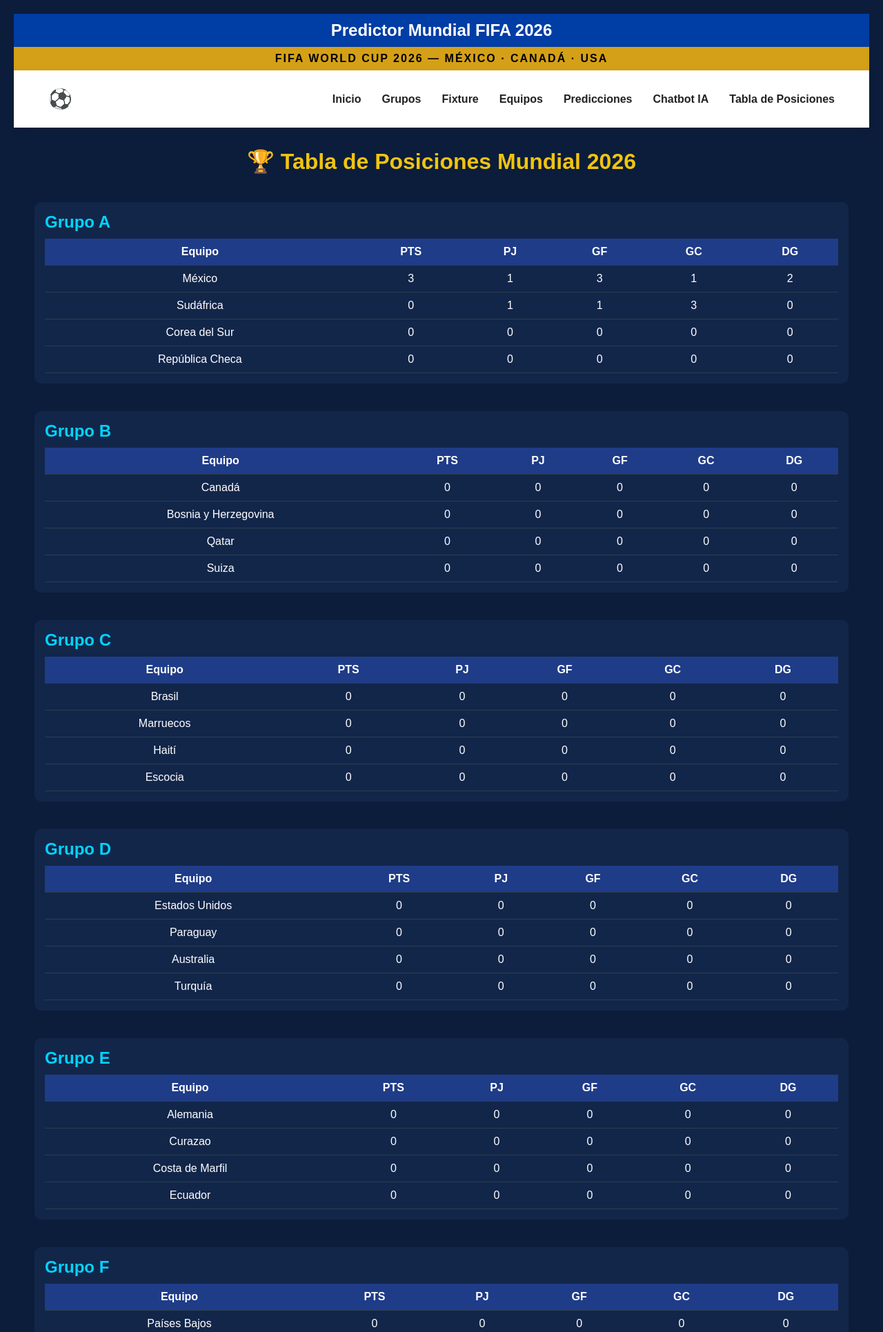
After one commit to LorenzanaL16/mundial_app, a Flask app: page /tabla in a window 1280 px wide. The commit adds this page. Shown: the top 1931 px of the page at 69% size. Run offline with Flask 3, Linux system fonts and the light colour scheme.

Commit message:
Proyecto Mundial 2026 - versión inicial

```diff
--- a/app.py
+++ b/app.py
@@ -17,31 +17,6 @@ def normalizar(texto):
 # =========================
 # DATOS DE EJEMPLO
 # =========================
-
-matches.append({
-        "date": "15 Junio 2026",
-        "location": "Los Ángeles",
-        "teamA": "México",
-        "teamB": "Argentina",
-        "eloA": 1800,
-        "eloB": 1900,
-        "probWinA": 35.4,
-        "probDraw": 25.1,
-        "probWinB": 39.5
-    }
-)
-
-matches.append({
-    "date": "20 Junio 2026",
-    "location": "Dallas",
-    "teamA": "México",
-    "teamB": "Corea del Sur",
-    "eloA": 1800,
-    "eloB": 1750,
-    "probWinA": 40,
-    "probDraw": 30,
-    "probWinB": 30
-})
 
 grupos = {
     "Grupo A": [
@@ -138,36 +113,40 @@ for grupo, lista in grupos.items():
 
 matches = []
 
+fechas = ["15 Junio 2026", "20 Junio 2026", "25 Junio 2026"]
+
 for grupo, equipos_lista in grupos.items():
 
-    # generamos todos contra todos dentro del grupo
-    for i in range(len(equipos_lista)):
-        for j in range(i + 1, len(equipos_lista)):
+    for jornada, pares in enumerate([
+        [(0,1), (2,3)],
+        [(0,2), (1,3)],
+        [(0,3), (1,2)]
+    ]):
+
+        for i, j in pares:
 
             equipoA = equipos_lista[i]
             equipoB = equipos_lista[j]
 
-            # simulación simple de ELO (puedes mejorar luego)
             eloA = equipoA["ranking"] * 10
             eloB = equipoB["ranking"] * 10
 
             probA = round(50 + (eloB - eloA) * 0.05, 1)
             probB = round(50 + (eloA - eloB) * 0.05, 1)
 
-            # evitar valores negativos
             probA = max(5, min(90, probA))
             probB = max(5, min(90, probB))
-            probDraw = round(100 - (probA + probB), 1)
+            probD = round(100 - (probA + probB), 1)
 
             matches.append({
-                "date": "Fase de grupos 2026",
-                "location": "Por definir",
+                "date": fechas[jornada],
+                "location": "Sede Mundial 2026",
                 "teamA": equipoA["name"],
                 "teamB": equipoB["name"],
                 "eloA": eloA,
                 "eloB": eloB,
                 "probWinA": probA,
-                "probDraw": probDraw,
+                "probDraw": probD,
                 "probWinB": probB
             })
 
@@ -179,7 +158,6 @@ for equipo in equipos:
 def calcular_clasificacion():
     tabla = {}
 
-    # inicializar estructura
     for grupo, equipos_lista in grupos.items():
         tabla[grupo] = {}
 
@@ -191,18 +169,16 @@ def calcular_clasificacion():
                 "diferencia": 0
             }
 
-    fechas_jornadas = {
-            1: "15 Junio 2026",
-            2: "20 Junio 2026",
-            3: "25 Junio 2026"
-        }
+    return tabla
 
     # simular partidos del fixture
-    matches = []
+
+matches = []
+
+jornadas = {}
 
 for grupo, equipos_lista in grupos.items():
 
-    # Jornada 1, 2, 3 (rotación tipo FIFA)
     jornada = 1
 
     for i in range(len(equipos_lista)):
@@ -216,12 +192,13 @@ for grupo, equipos_lista in grupos.items():
 
             probA = round(50 + (eloB - eloA) * 0.05, 1)
             probB = round(50 + (eloA - eloB) * 0.05, 1)
+
             probA = max(5, min(90, probA))
             probB = max(5, min(90, probB))
             probD = round(100 - (probA + probB), 1)
 
             matches.append({
-                "date": fechas_jornadas[jornada],
+                "date": f"Jornada {jornada}",
                 "location": "Sede Mundial 2026",
                 "teamA": equipoA["name"],
                 "teamB": equipoB["name"],
@@ -232,24 +209,50 @@ for grupo, equipos_lista in grupos.items():
                 "probWinB": probB
             })
 
-            # avanzar jornada (1 → 2 → 3)
             jornada += 1
-            if jornada > 3:
-                jornada = 1
 
 import random
+
+# =========================
+# FIXTURE AUTOMÁTICO
+# =========================
+
+def generar_fixture():
+    matches = []
+
+    for grupo, equipos_lista in grupos.items():
+
+        jornada = 1
+
+        for i in range(len(equipos_lista)):
+            for j in range(i + 1, len(equipos_lista)):
+
+                equipoA = equipos_lista[i]
+                equipoB = equipos_lista[j]
+
+                matches.append({
+                    "grupo": grupo,
+                    "teamA": equipoA["name"],
+                    "teamB": equipoB["name"],
+                    "probWinA": random.randint(30, 60),
+                    "probWinB": random.randint(30, 60),
+                    "probDraw": random.randint(10, 30)
+                })
+
+    return matches
+
+# =========================
+# SIMULACIÓN
+# =========================
 
 def simular_partido(match):
 
     probA = match["probWinA"]
     probB = match["probWinB"]
-    probD = match["probDraw"]
 
-    # generar goles base
     golesA = random.randint(0, 3)
     golesB = random.randint(0, 3)
 
-    # ajustar con probabilidad
     if probA > probB:
         golesA += 1
     elif probB > probA:
@@ -262,29 +265,161 @@ def simular_partido(match):
 
     return golesA, golesB
 
-def clasificados_por_grupo():
-    tabla = calcular_clasificacion()
-    clasificados = {}
 
-    for grupo, equipos in tabla.items():
+# =========================
+# CLASIFICACIÓN
+# =========================
 
-        ordenados = sorted(
-            equipos.items(),
-            key=lambda x: (
-                x[1]["puntos"],
-                x[1]["diferencia"],
-                x[1]["gf"]
-            ),
-            reverse=True
-        )
+def calcular_clasificacion():
 
-        clasificados[grupo] = {
-            "1ro": ordenados[0][0] if len(ordenados) > 0 else None,
-            "2do": ordenados[1][0] if len(ordenados) > 1 else None
-        }
+    tabla = {}
 
-    return clasificados
+    # inicializar tabla
+    for grupo, equipos_lista in grupos.items():
+        tabla[grupo] = {}
 
+    for equipo in equipos_lista:
+        tabla[grupo][equipo["name"]] = {
+                "puntos": 0,
+                "gf": 0,
+                "gc": 0,
+                "diferencia": 0,
+                "pj": 0
+            }
+
+    for match in matches:
+
+        grupo = match["grupo"]
+        teamA = match["teamA"]
+        teamB = match["teamB"]
+
+        golesA = random.randint(0, 3)
+        golesB = random.randint(0, 3)
+
+    # puntos
+        if golesA > golesB:
+            tabla[grupo][teamA]["puntos"] += 3
+        elif golesB > golesA:
+            tabla[grupo][teamB]["puntos"] += 3
+        else:
+            tabla[grupo][teamA]["puntos"] += 1
+            tabla[grupo][teamB]["puntos"] += 1
+
+    # PJ
+        tabla[grupo][teamA]["pj"] += 1
+        tabla[grupo][teamB]["pj"] += 1
+
+    # goles
+        tabla[grupo][teamA]["gf"] += golesA
+        tabla[grupo][teamA]["gc"] += golesB
+
+        tabla[grupo][teamB]["gf"] += golesB
+        tabla[grupo][teamB]["gc"] += golesA
+
+    # diferencia FINAL (FUERA del loop)
+        for grupo in tabla:
+            for equipo in tabla[grupo]:
+                t = tabla[grupo][equipo]
+                t["diferencia"] = t["gf"] - t["gc"]
+                return tabla
+
+    # =========================
+    # DIFERENCIA DE GOLES (CORRECTO)
+    # =========================
+
+    for grupo in tabla:
+        for equipo in tabla[grupo]:
+            t = tabla[grupo][equipo]
+            t["diferencia"] = t["gf"] - t["gc"]
+
+    return tabla
+# =========================
+# SIMULACIÓN DE PARTIDO
+# =========================
+
+def simular_partido(match):
+
+    probA = match["probWinA"]
+    probB = match["probWinB"]
+
+    golesA = random.randint(0, 3)
+    golesB = random.randint(0, 3)
+
+    # ajuste por probabilidad
+    if probA > probB:
+        golesA += 1
+    elif probB > probA:
+        golesB += 1
+    else:
+        if random.random() > 0.5:
+            golesA += 1
+        else:
+            golesB += 1
+
+    return golesA, golesB
+
+
+# =========================
+# CLASIFICACIÓN
+# =========================
+
+def calcular_clasificacion():
+
+    tabla = {}
+
+    # inicializar tabla
+    for grupo, equipos_lista in grupos.items():
+        tabla[grupo] = {}
+
+        for equipo in equipos_lista:
+            tabla[grupo][equipo["name"]] = {
+                "puntos": 0,
+                "gf": 0,
+                "gc": 0,
+                "diferencia": 0,
+                "pj": 0
+            }
+
+    # recorrer partidos
+    for match in matches:
+
+        teamA = match["teamA"]
+        teamB = match["teamB"]
+
+        for grupo, equipos_lista in grupos.items():
+
+            names = [e["name"] for e in equipos_lista]
+
+            if teamA in names and teamB in names:
+
+                golesA, golesB = simular_partido(match)
+
+                # partidos jugados
+                tabla[grupo][teamA]["pj"] += 1
+                tabla[grupo][teamB]["pj"] += 1
+
+                # puntos reales
+                if golesA > golesB:
+                    tabla[grupo][teamA]["puntos"] += 3
+                elif golesB > golesA:
+                    tabla[grupo][teamB]["puntos"] += 3
+                else:
+                    tabla[grupo][teamA]["puntos"] += 1
+                    tabla[grupo][teamB]["puntos"] += 1
+
+                # goles reales
+                tabla[grupo][teamA]["gf"] += golesA
+                tabla[grupo][teamA]["gc"] += golesB
+
+                tabla[grupo][teamB]["gf"] += golesB
+                tabla[grupo][teamB]["gc"] += golesA
+
+                # diferencia de goles
+                for grupo in tabla:
+                    for equipo in tabla[grupo]:
+                        t = tabla[grupo][equipo]
+                        t["diferencia"] = t["gf"] - t["gc"]
+                        return tabla
 # =========================
 # INTENCIONES
 # =========================
@@ -344,7 +479,8 @@ def responder_chatbot(pregunta):
                     f"📅 El partido {match['teamA']} vs {match['teamB']} "
                     f"se jugará el {match['date']} en {match['location']}."
                 )
-            return "No tengo información de ese partido en el fixture."
+
+        return "No tengo información de ese partido en el fixture."
 
     # =========================
     # EQUIPOS
@@ -427,6 +563,11 @@ def inicio():
 def chatbot_page():
     return render_template("chatbot.html")
 
+@app.route("/tabla")
+def tabla_view():
+    tabla = calcular_clasificacion()
+    return render_template("tabla.html", tabla=tabla)
+
 # =========================
 # API (TIEMPO REAL)
 # =========================
--- a/templates/Base.html
+++ b/templates/Base.html
@@ -30,6 +30,7 @@
         <a href="/equipos">Equipos</a>
         <a href="/predicciones">Predicciones</a>
         <a href="/chatbot">Chatbot IA</a>
+        <a href="/tabla">Tabla de Posiciones</a>
     </nav>
 
 </header>
--- /dev/null
+++ b/templates/tabla.html
@@ -0,0 +1,83 @@
+{% extends "base.html" %}
+
+{% block content %}
+
+<style>
+    body {
+        font-family: Arial;
+        background: #0b1d3a;
+        color: white;
+        padding: 20px;
+    }
+
+    h1 {
+        text-align: center;
+        color: #f1c40f;
+    }
+
+    .grupo {
+        margin-top: 40px;
+        background: #12264a;
+        padding: 15px;
+        border-radius: 10px;
+    }
+
+    .grupo h2 {
+        color: #00d4ff;
+    }
+
+    table {
+        width: 100%;
+        border-collapse: collapse;
+        margin-top: 10px;
+    }
+
+    th, td {
+        padding: 10px;
+        text-align: center;
+        border-bottom: 1px solid #2c3e50;
+    }
+
+    th {
+        background: #1f3c88;
+    }
+
+    tr:hover {
+        background: #1b335f;
+    }
+</style>
+
+<h1>🏆 Tabla de Posiciones Mundial 2026</h1>
+
+{% for grupo, equipos in tabla.items() %}
+
+<div class="grupo">
+    <h2>{{ grupo }}</h2>
+
+    <table>
+        <tr>
+            <th>Equipo</th>
+            <th>PTS</th>
+            <th>PJ</th>
+            <th>GF</th>
+            <th>GC</th>
+            <th>DG</th>
+        </tr>
+
+        {% for equipo, stats in equipos.items() %}
+        <tr>
+            <td>{{ equipo }}</td>
+            <td>{{ stats.puntos }}</td>
+            <td>{{ stats.pj }}</td>
+            <td>{{ stats.gf }}</td>
+            <td>{{ stats.gc }}</td>
+            <td>{{ stats.diferencia }}</td>
+        </tr>
+        {% endfor %}
+
+    </table>
+</div>
+
+{% endfor %}
+
+{% endblock %}
```
Also changed, not shown: model.py (added, +78 -0 lines), templates/predicciones.html (+20 -23 lines).
